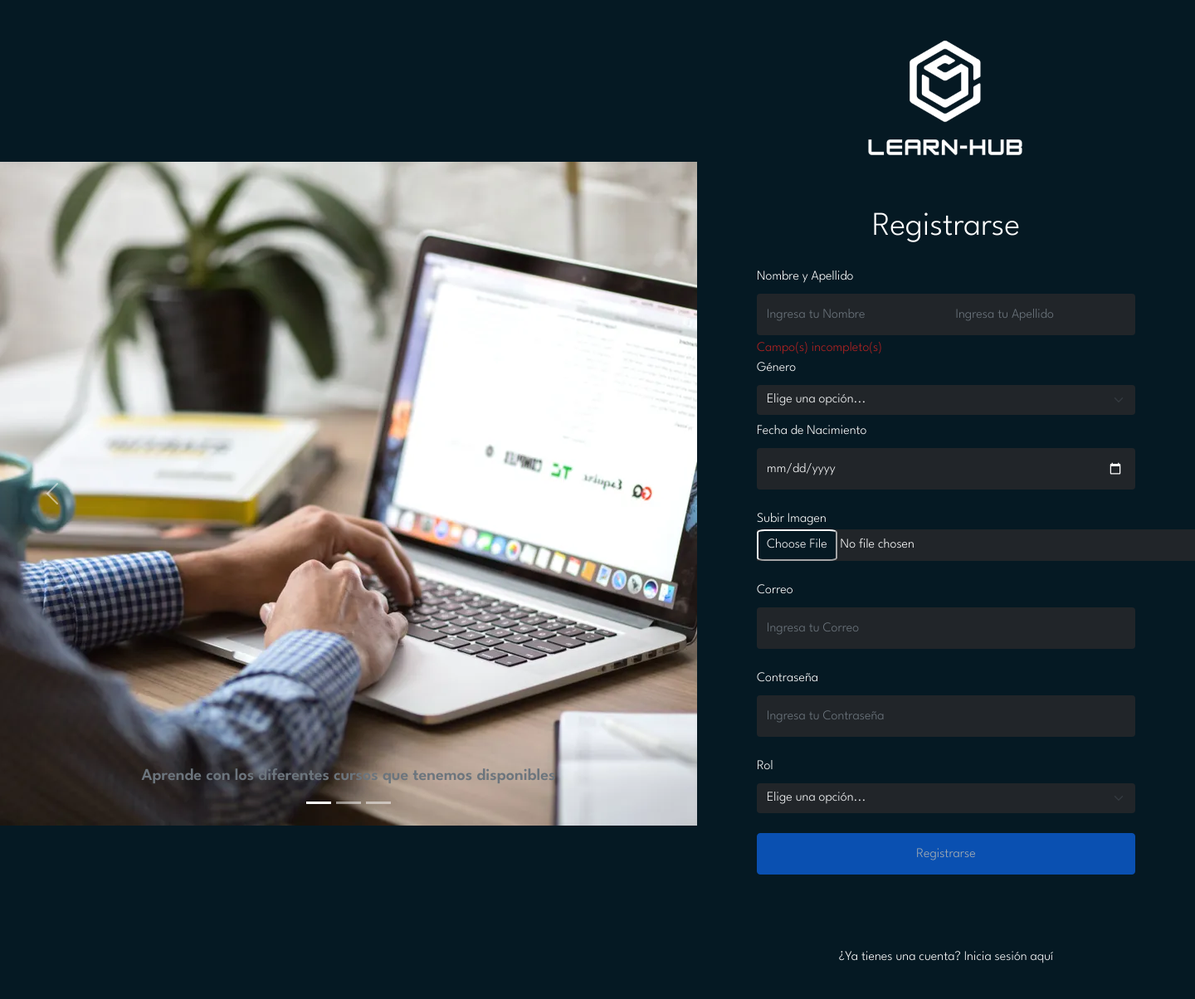
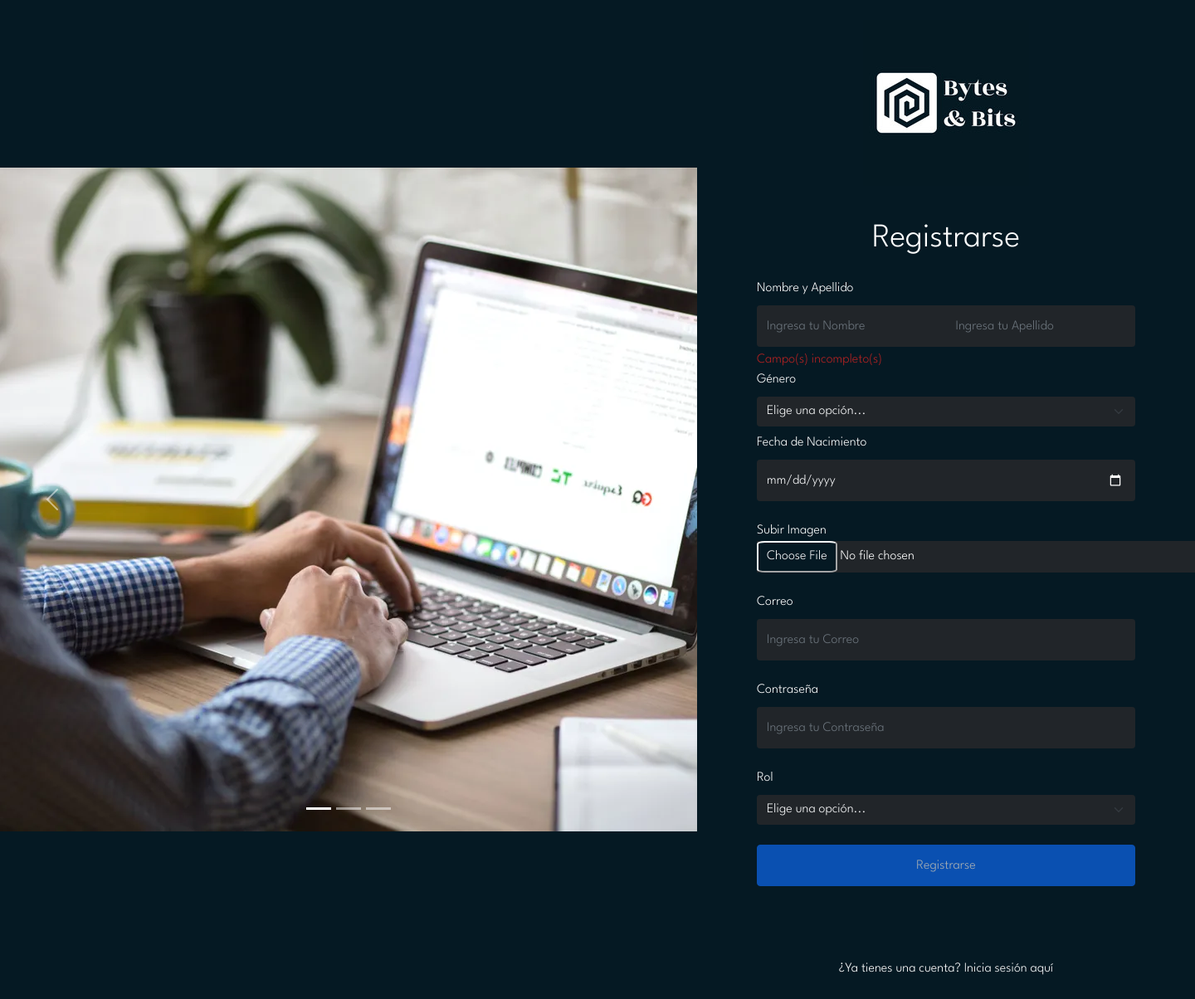
Before and after one commit to Dititas/BDM, a PHP site: page /views/signIn.php in a window 1440 px wide; the page is wider, and only the part inside the window is pictured. Shown: that part at 83% size. Before the commit the page ends 1161 px from the top of that part, so only its background shows below. Run offline with PHP 8.4, Linux system fonts and the light colour scheme; some libraries are stand-ins or nearby versions.

Commit message:
Cambios realizados en el primer avance
Ups me acabo de meter al github y m di cuenta que tenía estos cambios AJSDJASDJA

```diff
--- a/Proyecto_BDM/css/styles.css
+++ b/Proyecto_BDM/css/styles.css
@@ -6,7 +6,7 @@
 }
 
 *::-webkit-scrollbar {
-	display: none;
+	 display: none;
 }
 
 
@@ -17,6 +17,7 @@
 	color: var(--light) !important;
 	font-family: 'League Spartan', sans-serif;
 	height: 100vh;
+
 }
 
 .bg-dark {
--- a/Proyecto_BDM/css/stylesDashboard.css
+++ b/Proyecto_BDM/css/stylesDashboard.css
@@ -53,8 +53,8 @@
 .sidebar .logo-details img {
 	font-size: 30px;
 	color: #fff;
-	height: 50px;
-	min-width: 10px;
+	height: 200px !important;
+	width: 200px !important;
 	text-align: center;
 	line-height: 50px;
 }
--- a/Proyecto_BDM/scripts/scriptLogIn.js
+++ b/Proyecto_BDM/scripts/scriptLogIn.js
@@ -179,7 +179,6 @@
 
 	loginForm.addEventListener("submit", function (event) {
 		event.preventDefault();
-		alert("Todo correcto");
 		window.location.href = "./dashboard.php";
 	});
 });
--- a/Proyecto_BDM/views/sidebar.php
+++ b/Proyecto_BDM/views/sidebar.php
@@ -1,7 +1,6 @@
 <div class="sidebar">
     <div class="logo-details">
-        <img src="../img/Learn-Hub_Figura.png" class="imgSideBar">
-        <span class="logo_name">Learn-Hub</span>
+        <img src="../img/logo.jpg" class="imgSideBar">
     </div>
     <ul class="nav-links">
         <li>
--- a/Proyecto_BDM/views/signIn.php
+++ b/Proyecto_BDM/views/signIn.php
@@ -1,19 +1,27 @@
 <!DOCTYPE html>
 <html>
+
 <head>
-	<?php  include_once (__DIR__ ."./../bootstrap.php"); ?>
+	<?php include_once(__DIR__ . "./../bootstrap.php"); ?>
 	<meta charset="UTF-8">
 	<meta http-equiv="X-UA-Compatible" content="IE=edge">
 	<meta name="viewport" content="width=device-width, initial-scale=1.0">
 	<link rel="stylesheet" type="text/css" href="./../css/styles.css">
 	<script src="https://ajax.googleapis.com/ajax/libs/jquery/3.6.0/jquery.min.js"></script>
 
+
+	<link rel="stylesheet" type="text/css" href="./../css/styles.css">
+	<link rel="preconnect" href="https://fonts.googleapis.com">
+	<link rel="preconnect" href="https://fonts.gstatic.com" crossorigin>
+
+	<link href="https://fonts.googleapis.com/css2?family=League+Spartan:wght@300;600&display=swap" rel="stylesheet">
+	<script src="https://kit.fontawesome.com/3b5032f2e6.js" crossorigin="anonymous"></script>
 <title>Sign Up</title>
 </head>
 
-<body class="bg-dark">
-	<section>
-		<div class="row g-0 d-flex align-items-center">
+<body class="bg-dark vh-100">
+	<section class="h-100">
+		<div class="row g-0 d-flex align-items-center h-100">
 			<div class="col-lg-7 d-none d-lg-block ">
 				<div id="carouselExampleCaptions" class="carousel slide">
 					<div class="carousel-indicators">
@@ -23,20 +31,13 @@
 					</div>
 					<div class="carousel-inner">
 						<div class="carousel-item img-1 min-vh-100 active ">
-      							<div class="carousel-caption d-none d-md-block">
-        							<h5 class="font-weight-bold text-muted">Aprende con los diferentes cursos que tenemos disponibles</h5>
-      							</div>
+
 						</div>
 						<div class="carousel-item img-2 min-vh-100 ">
-      							<div class="carousel-caption d-none d-md-block">
-        							<h5 class="font-weight-bold text-muted">Con disponibilidad 24/7</h5>
-      							</div>
+
 						</div>
 						<div class="carousel-item img-3 min-vh-100 ">
 
-      								<div class="carousel-caption d-none d-md-block">
-        							<h5 class="font-weight-bold text-muted">Estudia a tu tiempo y mejora tus habilidades </h5>
-      							</div>
 						</div>
 					</div>
 					<button class="carousel-control-prev" type="button" data-bs-target="#carouselExampleCaptions" data-bs-slide="prev">
@@ -52,7 +53,7 @@
 
 			<div class="col-lg-5  d-flex flex-column ">
 				<div class="px-lg-5 pt-lg-4 pb-lg-3 p-4 text-center">
-					<img src="./../img/Learn Hub NEGRO Chico.png" class="img-fluid" width="250" height="250">
+					<img src="./../img/logo.jpg" class="img-fluid" width="200" height="200">
 				</div>
 				<div class="mx-lg-4 py-lg-4 p-5">
 					<h1 class="font-weight-bold text-center mb-4">Registrarse</h1>
@@ -62,7 +63,7 @@
 						<label for="exampleInputEmail1" class="form-label font-weight-bold">Nombre y Apellido</label>
 						<div class="mb-1 input-group">
 
-  							<input type="text" aria-label="First name" placeholder="Ingresa tu Nombre" class="form-control bg-dark-x text-light border-0" id="nameInput" >
+							<input type="text" aria-label="First name" placeholder="Ingresa tu Nombre" class="form-control bg-dark-x text-light border-0" id="nameInput">
 							<input type="text" aria-label="Last name" placeholder="Ingresa tu Apellido" class="form-control bg-dark-x text-light border-0 " id="lastNameInput">
 						</div>
 
@@ -141,14 +142,10 @@
 		</div>
 	</section>
 
-	<link rel="stylesheet" type="text/css" href="./../css/styles.css">
-    <link rel="preconnect" href="https://fonts.googleapis.com">
-	<link rel="preconnect" href="https://fonts.gstatic.com" crossorigin>
+
 
 	<script type="text/javascript" src="./../scripts/scriptSignIn.js"></script>
 
-	<link href="https://fonts.googleapis.com/css2?family=League+Spartan:wght@300;600&display=swap" rel="stylesheet">
-	<script src="https://kit.fontawesome.com/3b5032f2e6.js" crossorigin="anonymous"></script>
+</body>
 
-</body>
 </html>
```
Also changed, not shown: Proyecto_BDM/css/stylesMyProfile.css (+0 -12 lines), Proyecto_BDM/scripts/scriptSignIn.js (+4 -4 lines), Proyecto_BDM/views/login.php (+4 -10 lines), Proyecto_BDM/img/logo.jpg (added). Lines whose indentation alone changed are shown as unchanged.
